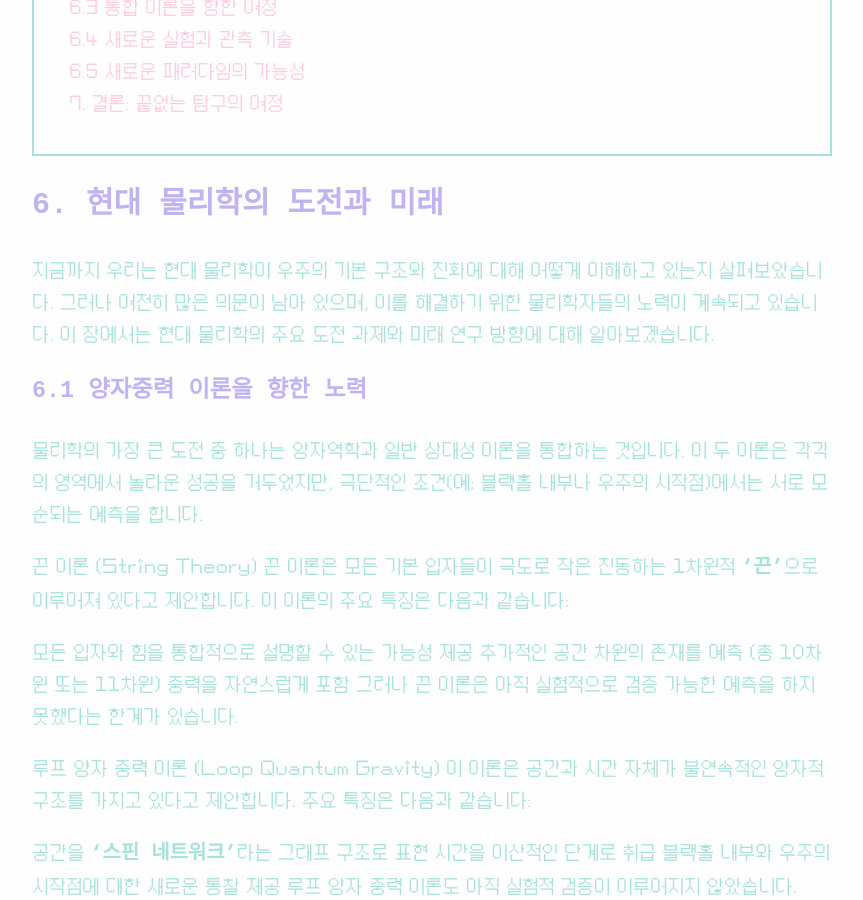
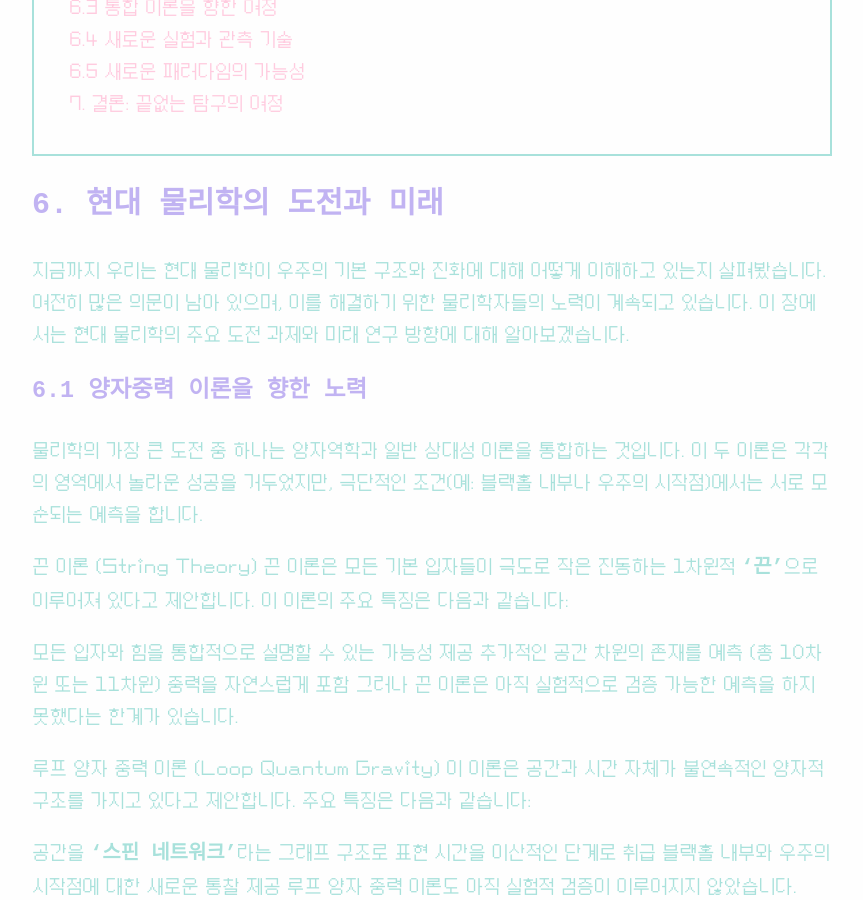
Before and after one commit to allenkang92/allenkang92.github.io, a Jekyll site: the page built from _posts/2024-09-09-1장-우주의기본구조.md, in a window 1280 px wide and 900 px high, scrolled down 865 px. Shown: the whole window, without its empty margins (208-1071 px from the left). Built offline with Jekyll 4.4.1, drawn with Linux system fonts in a browser that asks for light colours; some web fonts are replaced.

```diff
--- a/_posts/2024-09-09-1장-우주의기본구조.md
+++ b/_posts/2024-09-09-1장-우주의기본구조.md
@@ -7,7 +7,7 @@
 ---
 
 ## 6. 현대 물리학의 도전과 미래
-지금까지 우리는 현대 물리학이 우주의 기본 구조와 진화에 대해 어떻게 이해하고 있는지 살펴보았습니다. 그러나 여전히 많은 의문이 남아 있으며, 이를 해결하기 위한 물리학자들의 노력이 계속되고 있습니다. 이 장에서는 현대 물리학의 주요 도전 과제와 미래 연구 방향에 대해 알아보겠습니다.
+지금까지 우리는 현대 물리학이 우주의 기본 구조와 진화에 대해 어떻게 이해하고 있는지 살펴봤습니다. 여전히 많은 의문이 남아 있으며, 이를 해결하기 위한 물리학자들의 노력이 계속되고 있습니다. 이 장에서는 현대 물리학의 주요 도전 과제와 미래 연구 방향에 대해 알아보겠습니다.
 
 ### 6.1 양자중력 이론을 향한 노력
 물리학의 가장 큰 도전 중 하나는 양자역학과 일반 상대성 이론을 통합하는 것입니다. 이 두 이론은 각각의 영역에서 놀라운 성공을 거두었지만, 극단적인 조건(예: 블랙홀 내부나 우주의 시작점)에서는 서로 모순되는 예측을 합니다.
```
Also changed, not shown: _posts/2024-09-09-서론-과학철학및과학사둘러보기.md (+1 -1 lines).
